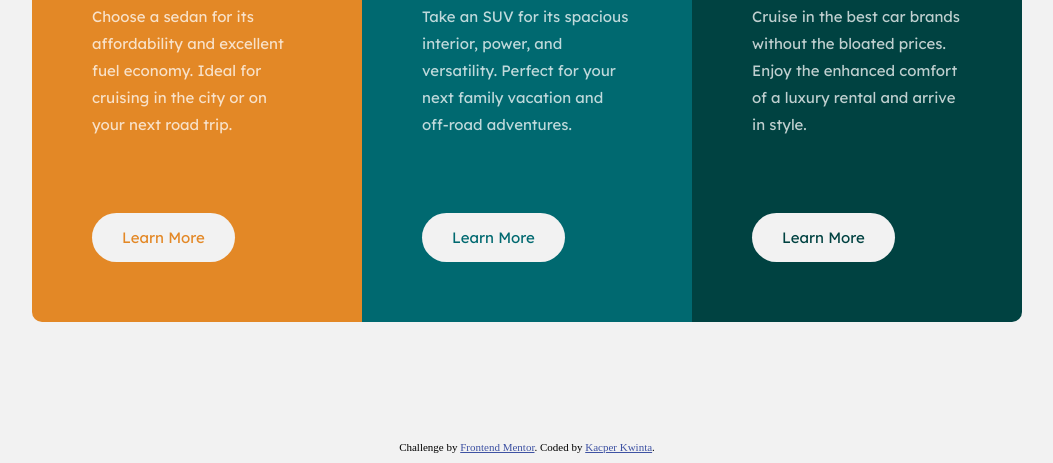
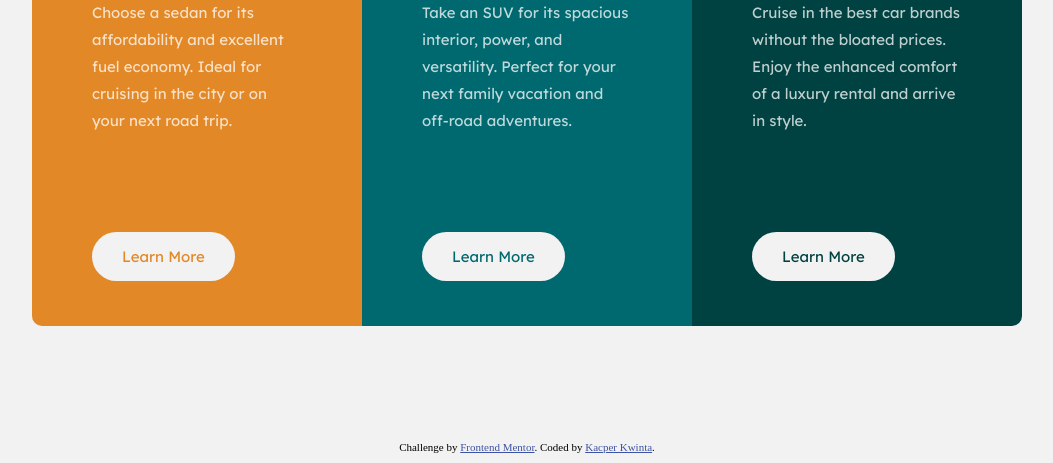
Before and after one commit to kacperkwinta/3-column-preview-card-component, a plain HTML site: page index.html in a window 1280 px wide. Shown: the part 337-800 px from the top of the page, without its empty margins (113-1166 px from the left). Drawn offline with Linux system fonts and the light colour scheme.

Commit message:
paragraph margin added

```diff
--- a/app/style.scss
+++ b/app/style.scss
@@ -53,6 +53,7 @@ main {
   font-family: "Lexend Deca", sans-serif;
   color: $transparent-white;
   line-height: 1.8;
+  margin-bottom: 7.5rem;
 }
 
 @media (max-width: 990px) {
@@ -62,8 +63,6 @@ main {
 }
 
 .column-link {
-  display: inline-block;
-  margin-top: 4rem;
   text-decoration: none;
   background: $very-light-gray;
   padding: 1rem 2rem;
```
Also changed, not shown: dist/css/style.css.
